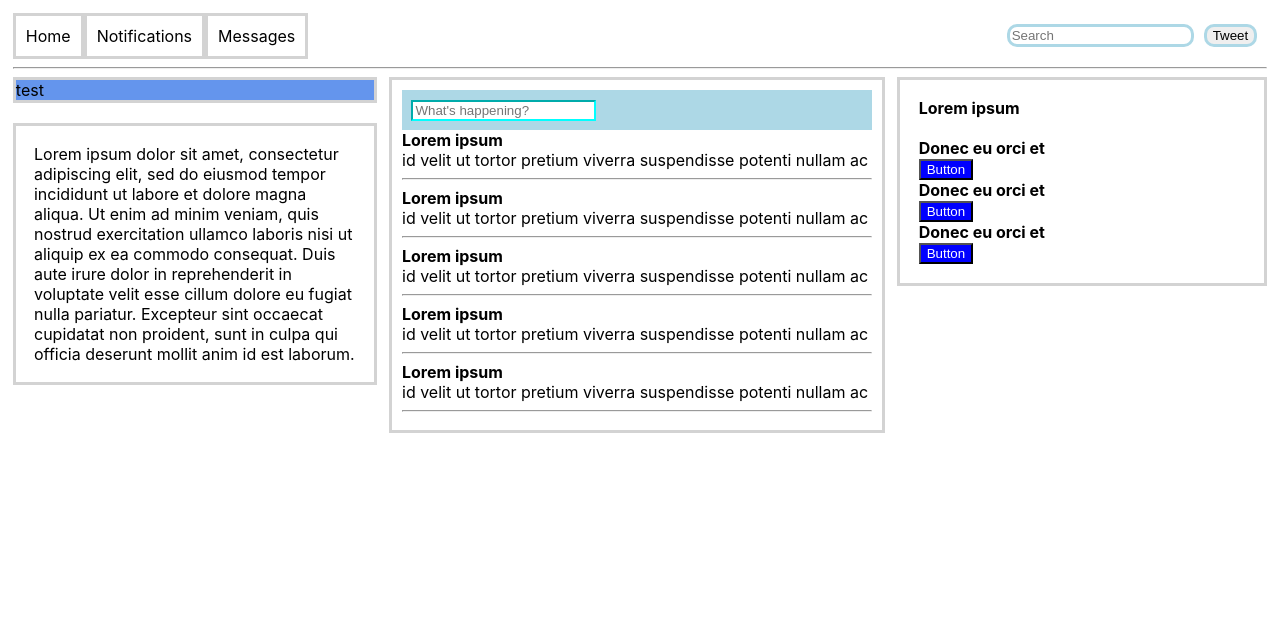
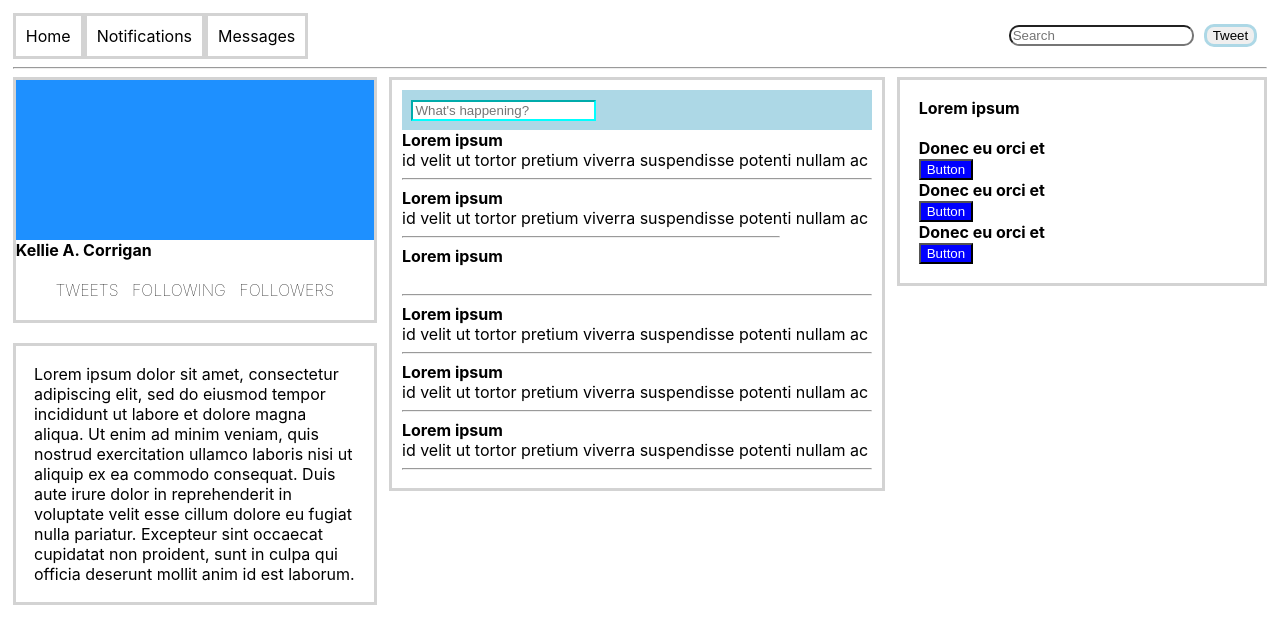
Before and after one commit to aidanwilliams01/social-media-clone, a React (Create React App) app: page / in a window 1280 px wide. Shown: the top 644 px of the page. Built offline with nearby package versions, Linux system fonts and the light colour scheme.

Commit message:
update profile card, add props to feed

```diff
--- a/src/components/App.js
+++ b/src/components/App.js
@@ -1,21 +1,14 @@
 import React from "react";
 import Header from "./Header";
 import Body from "./Body";
-import ProfileCard from "./ProfileCard";
-import Sidebar from "./Sidebar";
-
-
-// switch to bootstrap?
 
 function App() {
   return (
-    <React.Fragment>
-      <div class="page">
-        <Header />
-        <hr></hr>
-        <Body />
-      </div>
-    </React.Fragment>
+    <div class="page">
+      <Header />
+      <hr></hr>
+      <Body />
+    </div>
   );
 }
 
--- a/src/components/Feed.js
+++ b/src/components/Feed.js
@@ -1,4 +1,29 @@
 import React from "react";
+import Tweet from "./Tweet";
+
+const feed = [
+  {
+    user: "Lorem ipsum",
+    body: "id velit ut tortor pretium viverra suspendisse potenti nullam ac"
+  },
+  {
+    user: "Lorem ipsum",
+    body: "id velit ut tortor pretium viverra suspendisse potenti nullam ac",
+    issue: "Lorem ipsum"
+  },
+  {
+    user: "Lorem ipsum",
+    body: "id velit ut tortor pretium viverra suspendisse potenti nullam ac"
+  },
+  {
+    user: "Lorem ipsum",
+    body: "id velit ut tortor pretium viverra suspendisse potenti nullam ac"
+  },
+  {
+    user: "Lorem ipsum",
+    body: "id velit ut tortor pretium viverra suspendisse potenti nullam ac"
+  }
+]
 
 function Feed() {
   return (
@@ -6,31 +31,12 @@ function Feed() {
       <div class="topOfFeed">
         <input class="happeningInput" placeholder="What's happening?"></input>
       </div>
-      <div>
-        <div class="bold">Lorem ipsum</div>
-        <div>id velit ut tortor pretium viverra suspendisse potenti nullam ac</div>
-      </div>
-      <hr />
-      <div>
-        <div class="bold">Lorem ipsum</div>
-        <div>id velit ut tortor pretium viverra suspendisse potenti nullam ac</div>
-      </div>
-      <hr />
-      <div>
-        <div class="bold">Lorem ipsum</div>
-        <div>id velit ut tortor pretium viverra suspendisse potenti nullam ac</div>
-      </div>
-      <hr />
-      <div>
-        <div class="bold">Lorem ipsum</div>
-        <div>id velit ut tortor pretium viverra suspendisse potenti nullam ac</div>
-      </div>
-      <hr />
-      <div>
-        <div class="bold">Lorem ipsum</div>
-        <div>id velit ut tortor pretium viverra suspendisse potenti nullam ac</div>
-      </div>
-      <hr />
+        {feed.map((tweet, index) =>
+          <Tweet user={tweet.user}
+            body={tweet.body}
+            issue={tweet.issue}y
+            key={index}/>
+        )}
     </div>
   )
 }
--- a/src/components/ProfileCard.js
+++ b/src/components/ProfileCard.js
@@ -3,7 +3,11 @@ import React from "react";
 function ProfileCard() {
   return (
     <div class="profileCard">
-      test
+      <div class="blue"></div>
+      <div class="bold">Kellie A. Corrigan</div>
+      <br></br>
+      <div class="lightAndCentered">TWEETS   FOLLOWING   FOLLOWERS</div>
+      <br></br>
     </div>
   )
 }
--- /dev/null
+++ b/src/components/Tweet.js
@@ -0,0 +1,30 @@
+import React from "react";
+import PropTypes from "prop-types";
+
+function Tweet(props){
+  return (
+    <React.Fragment>
+      <div class="bold">{props.user}</div>
+      <div>
+        {props.body}
+        {props.issue &&
+          <div class="bold">
+            <hr class="issueDivider"/>
+            {props.issue}
+            <br></br>
+            <br></br>
+          </div>
+        }
+      </div>
+      <hr/>
+    </React.Fragment>
+  );
+}
+
+Tweet.propTypes = {
+  user: PropTypes.string.isRequired,
+  body: PropTypes.string.isRequired,
+  issue: PropTypes.string
+};
+
+export default Tweet;
--- a/src/index.css
+++ b/src/index.css
@@ -21,14 +21,11 @@ code {
 .headerDiv {
   border: solid lightgray;
   padding: 10px;
-  /* color: red; */
 }
 
 .searchInput {
   margin-left: auto;
   border-radius: 10px;
-  border: solid lightblue;
-  /* margin: 10px; */
 }
 
 .tweetButton {
@@ -38,19 +35,22 @@ code {
 }
 
 .profileCard {
-  /* display: flex; */
   border: solid lightgray;
-  /* height: 30dvi; */
-  /* width: 30%; */
-  background-color: cornflowerblue;
+}
+
+.blue {
+  background-color: dodgerblue;
+  height: 10em;
+}
+
+.lightAndCentered {
+  font-weight: lighter;
+  text-align: center;
+  white-space: pre;
 }
 
 .sidebar {
-  /* display: flex; */
   border: solid lightgray;
-  /* justify-content: center; */
-  /* height: 100px; */
-  /* width: 20%; */
   padding: 5%
 }
 
@@ -64,7 +64,6 @@ code {
 .feed {
   border: solid lightgray;
   padding: 2%;
-  /* width: 40%; */
 }
 
 .topOfFeed {
@@ -76,6 +75,11 @@ code {
   border-color: aqua;
 }
 
+.issueDivider {
+  width: 80%;
+  margin-left: 0;
+}
+
 .recommendedSidebar {
   border: solid lightgray;
   padding: 5%;
@@ -84,7 +88,6 @@ code {
 .recommendedButton {
   background-color: blue;
   color: white;
-  /* padding: 5px; */
 }
 
 .left {
```
Also changed, not shown: src/components/Left.js (deleted, +0 -15 lines).
